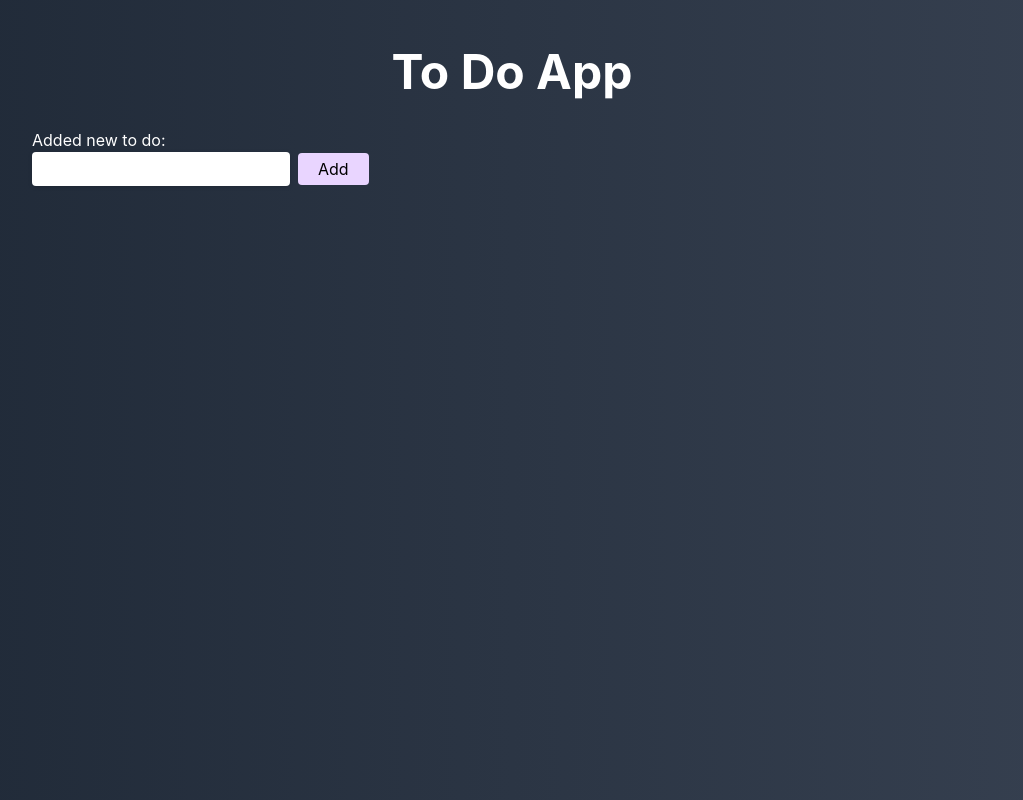
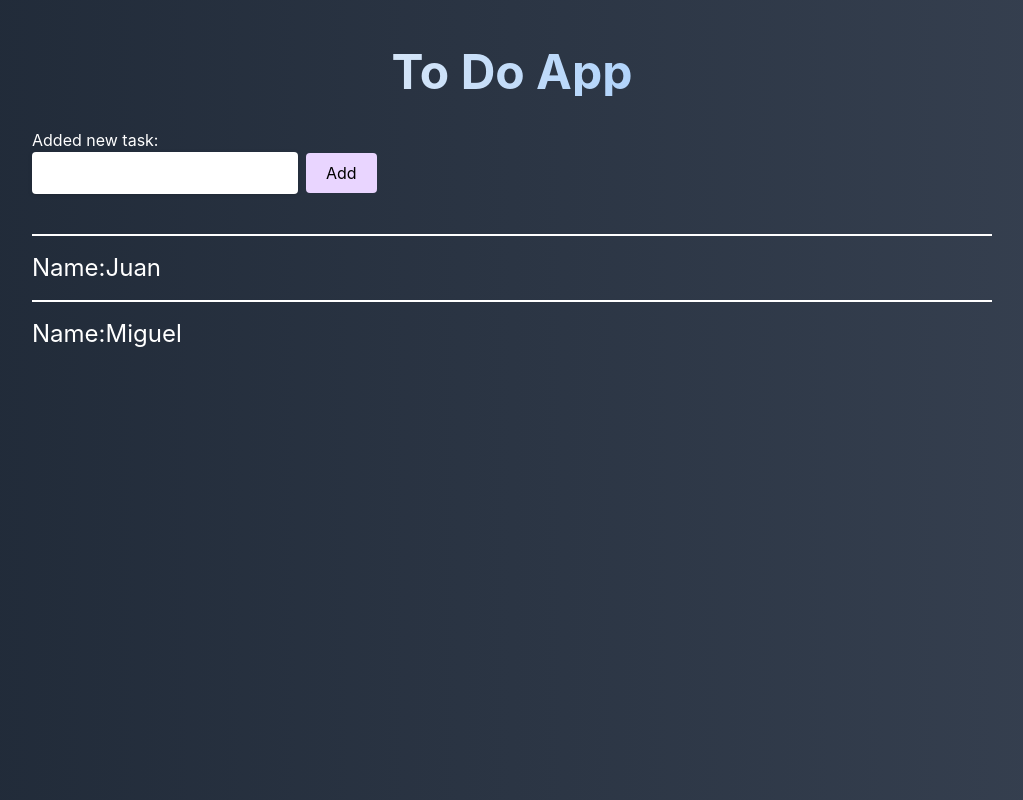
Before and after one commit to brpereiraa/TodoApp, a React (Create React App) app: page / in a window 1280 px wide. Shown: the whole page, without its empty margins (128-1151 px from the left). Built offline with nearby package versions, Linux system fonts and the light colour scheme.

Commit message:
Properly working with json data and useState

```diff
--- a/src/components/todo.tsx
+++ b/src/components/todo.tsx
@@ -1,7 +1,7 @@
 export const Todo = (props:any) => {
   return (
-    <div>
-
+    <div className="border-solid border-white border-t-2 py-4">
+      <h1 className="text-2xl text-white">Name:{props.name}</h1>
     </div>
   )
 }
--- a/src/pages/index.tsx
+++ b/src/pages/index.tsx
@@ -1,17 +1,26 @@
 import "./style.css";
-import "../components/todo";
+import {Todo} from "../components/todo";
+import jsonData from "../data.json";
+import React, { useState } from "react";
 
 export const Index = (props:any) => {
-  const data = require("../data.json");
+  const [data, setData] = useState(jsonData);
   return (
     <div className="h-screen w-screen bg-gradient-to-r from-gray-800 to-gray-700">
-      <h1 className="text-5xl font-bold text-center pt-12 text-white">
+      <h1 className="text-5xl font-bold text-center pt-12 bg-gradient-to-r from-gray-100 to-blue-300 bg-clip-text text-transparent w-2/4 m-auto">
         To Do App
       </h1>
-      <div className="w-3/4 h-3/4 m-auto mt-8 rounded">
-        <p className="text-white">Added new to do: </p>
-        <input className="p-1 rounded border border-transparent focus:outline-none focus:ring-2 focus:ring-purple-600 focus:border-transparent drop-shadow"/>
-        <button className="ml-2 p-1 px-5 rounded bg-purple-200 hover:bg-purple-700 focus:outline-none focus:ring-2 focus:ring-purple-600 focus:ring-opacity-50"> Add </button>
+      <div className="w-3/4 m-auto mt-8 rounded">
+        <p className="text-white">Added new task: </p>
+        <input className="p-2 rounded border border-transparent focus:outline-none focus:ring-2 focus:ring-purple-600 focus:border-transparent drop-shadow"/>
+        <button className="ml-2 p-2 px-5 rounded bg-purple-200 hover:bg-purple-700
+          hover:text-white focus:outline-none focus:ring-2 focus:ring-purple-600
+          focus:ring-opacity-50"> Add </button>
+      </div>
+      <div className="pt-10 w-3/4 m-auto">
+        {data.map((info:any) => (
+          <Todo name={info.name}/>
+        ))}
       </div>
     </div>
   )
--- a/src/pages/notfound.tsx
+++ b/src/pages/notfound.tsx
@@ -1,17 +1,17 @@
 import "./style.css";
 import { useNavigate } from "react-router-dom";
 
-export const NotFound = () =>{
+export const NotFound = () => {
   const navigate = useNavigate();
   const nav = () => navigate("/");
   return (
     <div className="flex justify-center bg-gradient-to-r from-gray-800 to-gray-700 h-screen w-screen">
       <div className="m-auto h-auto text-center bg-gradient-to-r from-purple-400 to-pink-600 bg-clip-text transition transform ease-in-out duration-300">
-        <p className="text-2xl font-bold text-red-100">404</p>
+        <p className="text-xl font-bold text-red-100">Error 404</p>
         <p className="text-8xl font-bold text-red-400 text-transparent font-sans">
           &lt;Page not found/&gt;
         </p>
-        <p className="text-3xl mt-4 text-red-200 transition transform ease-in-out duration-150 hover:text-red-400 hover:underline hover:cursor-pointer" onClick={nav}>
+        <p className="w-2/4 m-auto text-3xl mt-4 text-red-200 transition transform ease-in-out duration-150 hover:text-red-400 hover:underline hover:cursor-pointer" onClick={nav}>
           Go back to root page.
         </p>
       </div>
```
